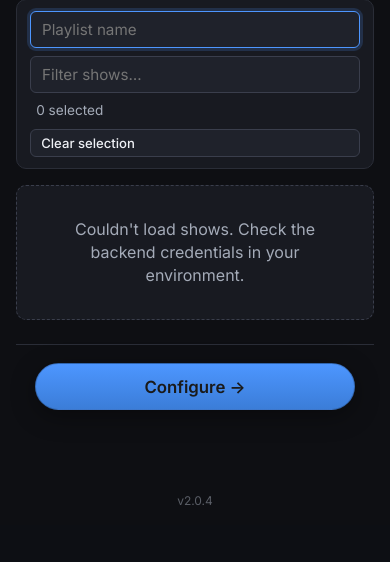
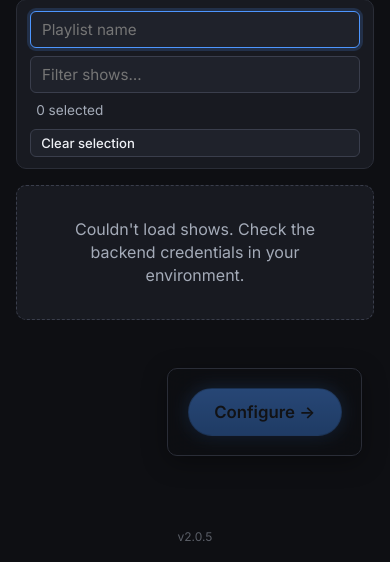
Before and after one commit to gillberg1111/linearr, a Flask app: page /new/show in a window 390 px wide; the page is wider, and only the part inside the window is pictured. Shown: the part 351-913 px from the top of that part. Before the commit the page ends 856 px from the top of that part, so only its background shows below. Run offline with Flask 3, Linux system fonts and the light colour scheme.

Commit message:
feat: frosted-glass commit card + disabled opacity + logo (v2.0.5)
Commit action redesign:
- .commit-bar is now a transparent sticky flex wrapper (pointer-events:none)
  that only handles right-alignment; .commit-card inner element carries all
  visual styling (frosted glass, border, border-radius, shadow). This split
  avoids the sticky+backdrop-filter browser compositing bug that caused the
  card to expand full-width on desktop.
- Frosted glass: rgba(14,15,19,0.78) + backdrop-filter:blur(14px) matching
  topbar treatment. Equal 1.2rem padding all sides. Right margin = padding
  so button-to-card-edge == card-to-section-edge.
- Blue glow on .commit-card .btn-primary (box-shadow 18px rgba accent).
- .btn:disabled opacity:0.42 — Configure/Create dims until action is ready.
- 16px Linearr favicon prefixes 'Create Playlist' on configure + genre pages.
- Mobile: 0.75rem right margin, pill button (border-radius:999px).

Co-Authored-By: Claude Sonnet 4.6 <noreply@anthropic.com>

```diff
--- a/app.py
+++ b/app.py
@@ -2,7 +2,7 @@
 
 from __future__ import annotations
 
-__version__ = "2.0.4"
+__version__ = "2.0.5"
 
 import logging
 import os
--- a/static/style.css
+++ b/static/style.css
@@ -127,6 +127,7 @@ a { color: var(--accent); }
 }
 .btn:hover { background: var(--bg-elev); border-color: var(--muted); }
 .btn:active { transform: translateY(1px); }
+.btn:disabled, .btn[disabled] { opacity: 0.42; cursor: not-allowed; pointer-events: none; }
 .btn-primary {
   background: linear-gradient(180deg, var(--accent) 0%, #3b7dd8 100%);
   border-color: rgba(0,0,0,0.2);
@@ -765,20 +766,35 @@ a { color: var(--accent); }
 }
 
 /* ---------- commit bar ---------- */
+/* .commit-bar: sticky positioning wrapper — handles alignment only,
+   no visual styling (avoids sticky+backdrop-filter compositing bug) */
 .commit-bar {
   display: flex;
-  justify-content: center;
-  align-items: center;
-  padding: 1.1rem 0 0.6rem;
-  margin-top: 1.5rem;
-  border-top: 1px solid var(--border);
+  justify-content: flex-end;
+  padding: 2rem 1.2rem 0;
   position: sticky;
-  bottom: 0;
+  bottom: 1.5rem;
   z-index: 4;
-  /* Solid background so content doesn't bleed through when sticky */
-  background: var(--bg);
-}
-.btn-large { font-size: 1.05rem; padding: 0.8rem 1.6rem; box-shadow: var(--shadow-md); }
+  pointer-events: none;  /* let content underneath stay clickable */
+}
+/* .commit-card: frosted glass card — purely visual, no positioning */
+.commit-card {
+  display: inline-flex;
+  align-items: center;
+  padding: 1.2rem;
+  background: rgba(14,15,19,0.78);
+  backdrop-filter: blur(14px);
+  -webkit-backdrop-filter: blur(14px);
+  border: 1px solid var(--border);
+  border-radius: var(--radius);
+  box-shadow: var(--shadow-md);
+  pointer-events: auto;
+}
+/* Blue glow on the primary action inside the commit card */
+.commit-card .btn-primary {
+  box-shadow: 0 0 18px rgba(77,150,255,0.38), 0 3px 8px rgba(0,0,0,0.28);
+}
+.btn-large { font-size: 1.05rem; padding: 0.8rem 1.6rem; }
 
 /* ---------- playlist type picker (/new interstitial) ---------- */
 .type-picker {
@@ -1487,7 +1503,9 @@ input.rules-add-value-text { width: 320px; max-width: 100%; text-align: left; }
   .builder-toolbar .name-input,
   .builder-toolbar .filter-input { flex: 0 0 auto; height: auto; width: 100%; }
 
-  .commit-bar .btn { width: min(100%, 320px); border-radius: 999px; justify-content: center; }
+  /* Mobile: tighter margin, pill button */
+  .commit-bar { padding-right: 0.75rem; bottom: 1rem; }
+  .commit-card .btn { border-radius: 999px; justify-content: center; }
 
   .genre-preview-section { max-width: 100%; }
   .genre-preview-section .rotation-row { grid-template-columns: 48px 1fr; }
--- a/templates/new.html
+++ b/templates/new.html
@@ -75,9 +75,11 @@
     {% endif %}
 
     <div class="commit-bar">
-      <button type="submit" id="configureBtn" class="btn btn-primary btn-large" disabled>
-        Configure →
-      </button>
+      <div class="commit-card">
+        <button type="submit" id="configureBtn" class="btn btn-primary btn-large" disabled>
+          Configure →
+        </button>
+      </div>
     </div>
   </form>
 
```
Also changed, not shown: templates/configure.html (+6 -3 lines), templates/new_genre.html (+8 -5 lines), CHANGELOG.md.
